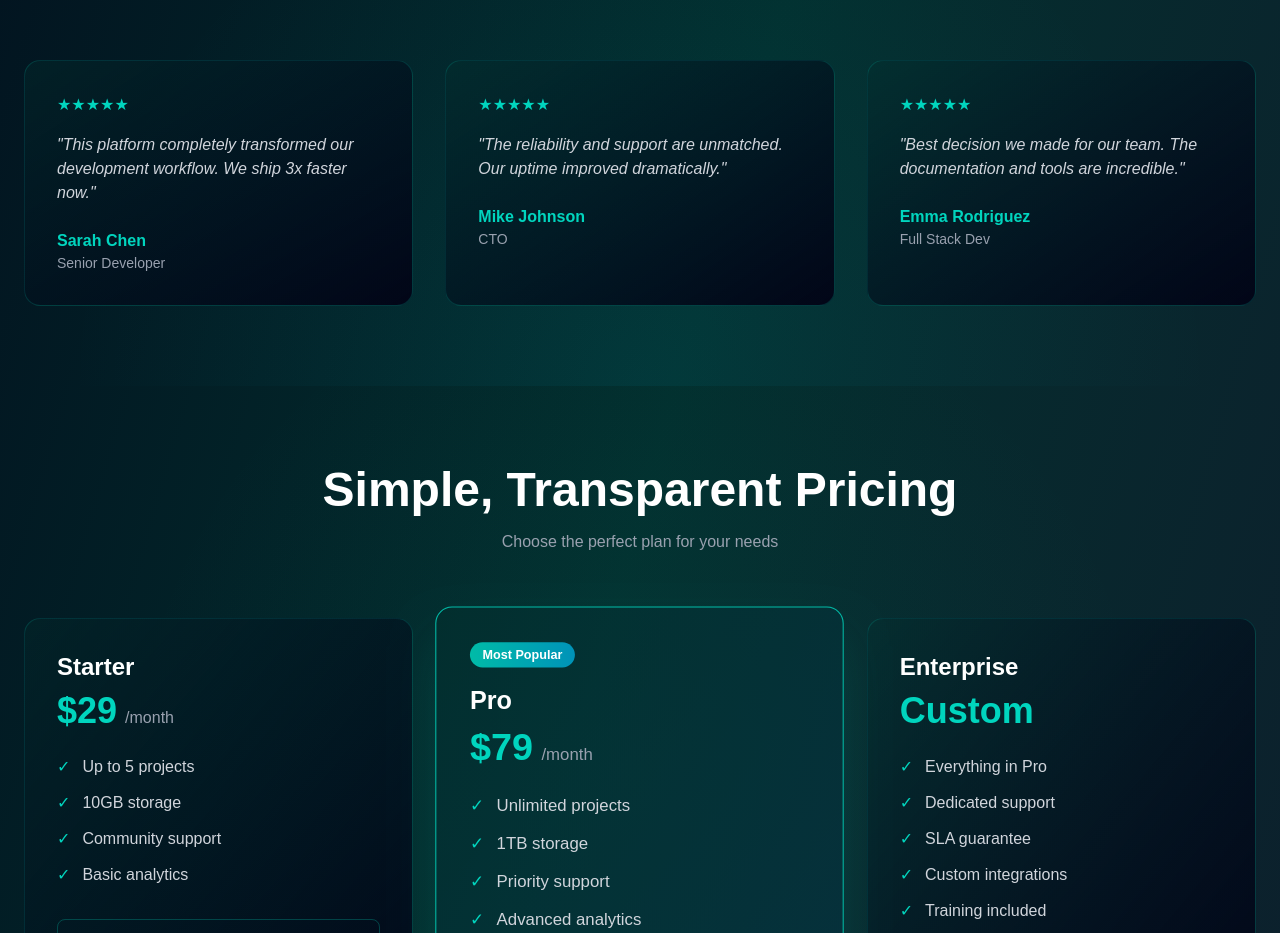
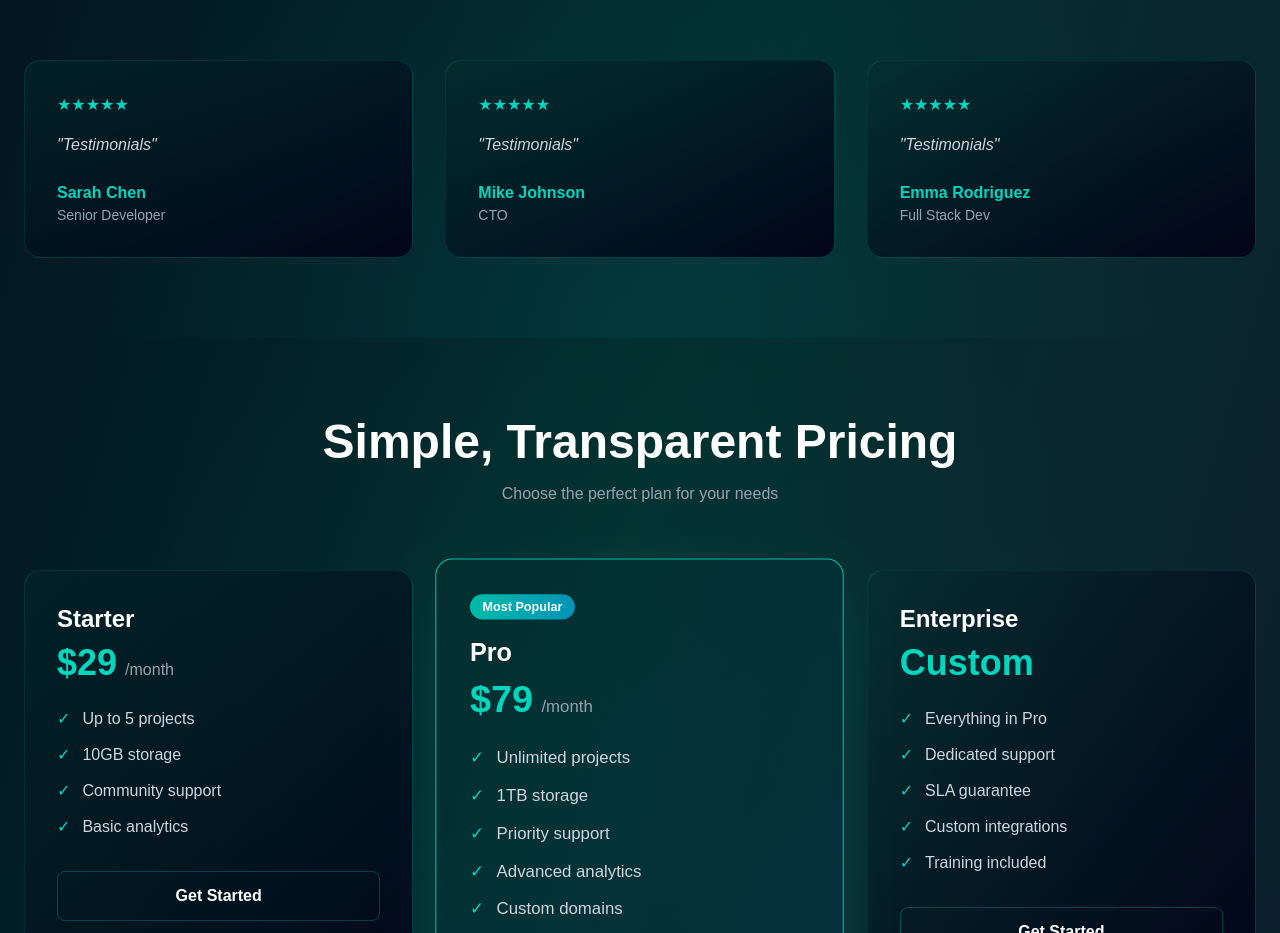
Before and after one commit to priyansh200/test2, a Next.js app: page / in a window 1280 px wide. Shown: the part 1726-2659 px from the top of the page. Built offline with nearby package versions, Linux system fonts and the light colour scheme.

Commit message:
fix : fixed the error of commas in page.tsx

```diff
--- a/app/page.tsx
+++ b/app/page.tsx
@@ -121,7 +121,7 @@ export default function Home() {
                     <span key={i} className="text-teal-400">★</span>
                   ))}
                 </div>
-                <p className="text-gray-300 mb-6 italic">"{testimonial.quote}"</p>
+                <p className="text-gray-300 mb-6 italic">&quot;Testimonials&quot;</p>
                 <div>
                   <p className="font-bold text-teal-400">{testimonial.name}</p>
                   <p className="text-gray-400 text-sm">{testimonial.role}</p>
```
